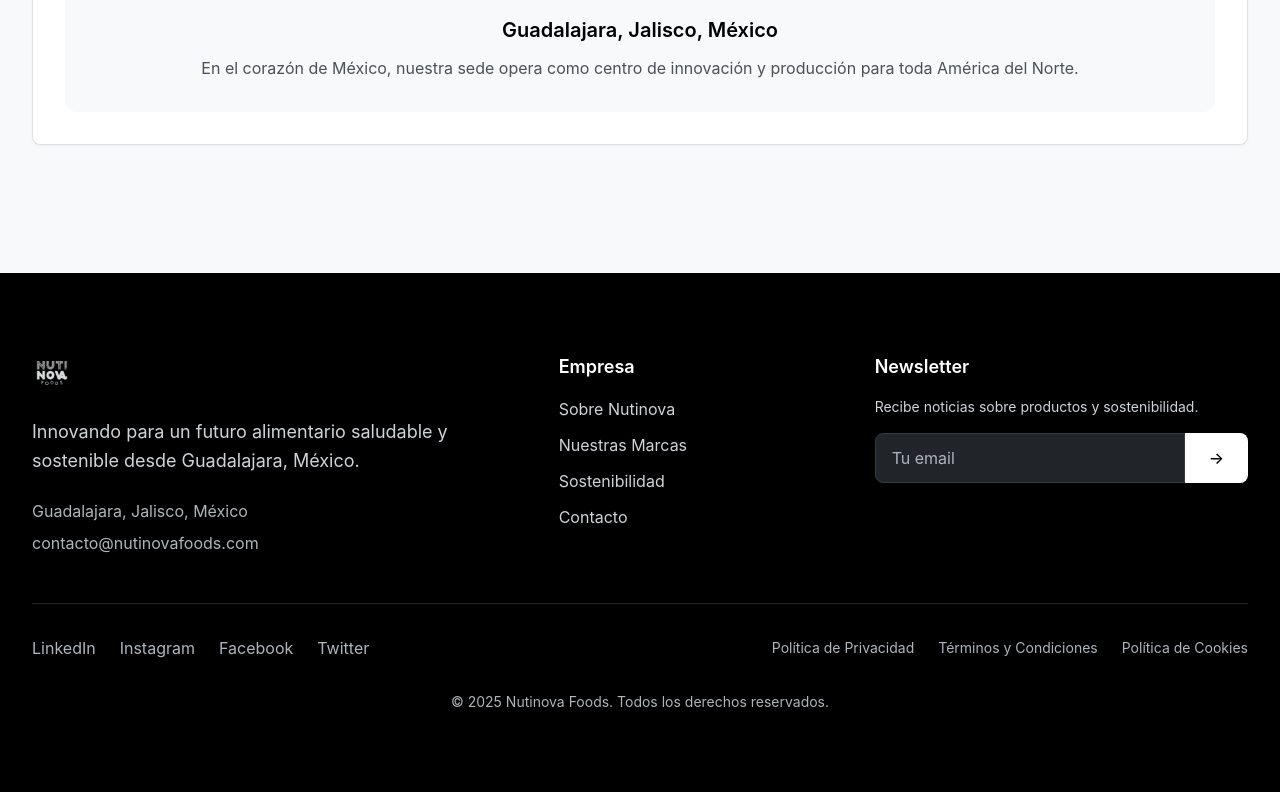
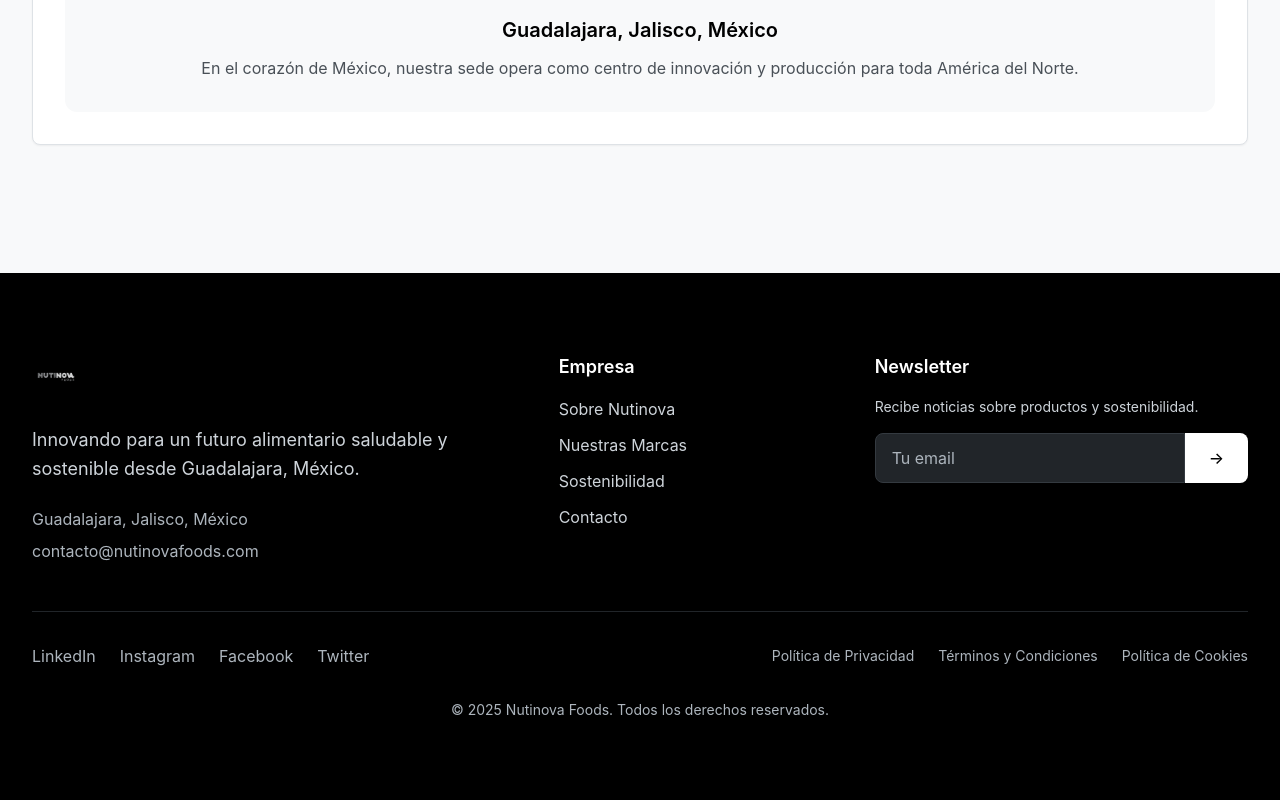
Before and after one commit to chefbusiness/nutri-nova-web-fusion, a React (Vite) app: page / in a window 1280 px wide. Shown: the part 8635-9435 px from the top of the page. Built offline with nearby package versions, Linux system fonts and the light colour scheme; a web font is replaced by a local one.

Commit message:
Fix: Footer logo size
Adjust the footer logo to use the rectangular version provided by the user.

```diff
--- a/src/components/Footer.tsx
+++ b/src/components/Footer.tsx
@@ -25,9 +25,9 @@ const Footer = () => {
           {/* Company Info */}
           <div className="md:col-span-6 lg:col-span-5">
             <img
-              src="/lovable-uploads/36e41bd7-a73a-4300-bd5a-f8f3687247cf.png"
+              src="/lovable-uploads/a1ccef5f-b702-4ce4-9eda-66d5cd4ddc24.png"
               alt="Nutinova Foods"
-              className="h-10 mb-6"
+              className="h-12 mb-6"
             />
             <p className="text-modern-gray-300 mb-6 leading-relaxed text-lg max-w-md">
               Innovando para un futuro alimentario saludable y sostenible desde Guadalajara, México.
```
Also changed, not shown: public/lovable-uploads/a1ccef5f-b702-4ce4-9eda-66d5cd4ddc24.png (added).
